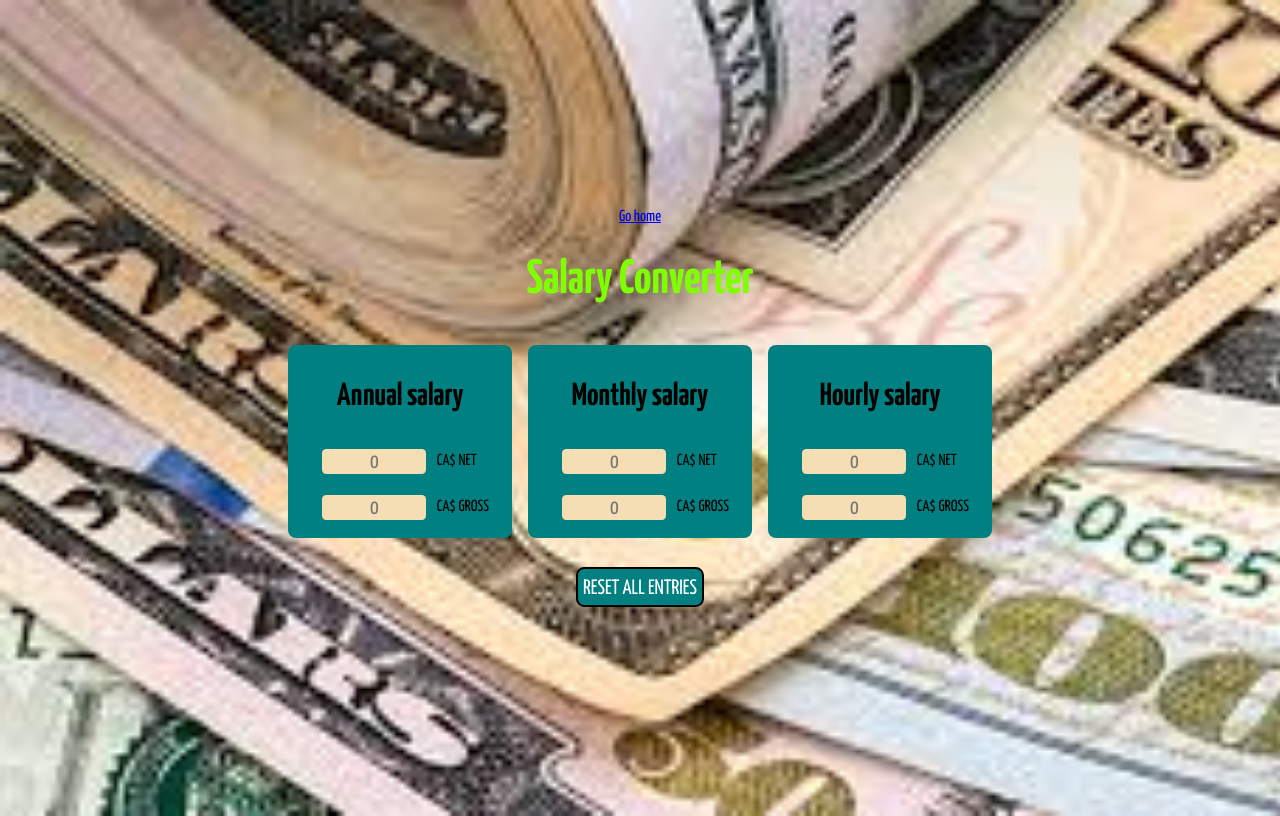
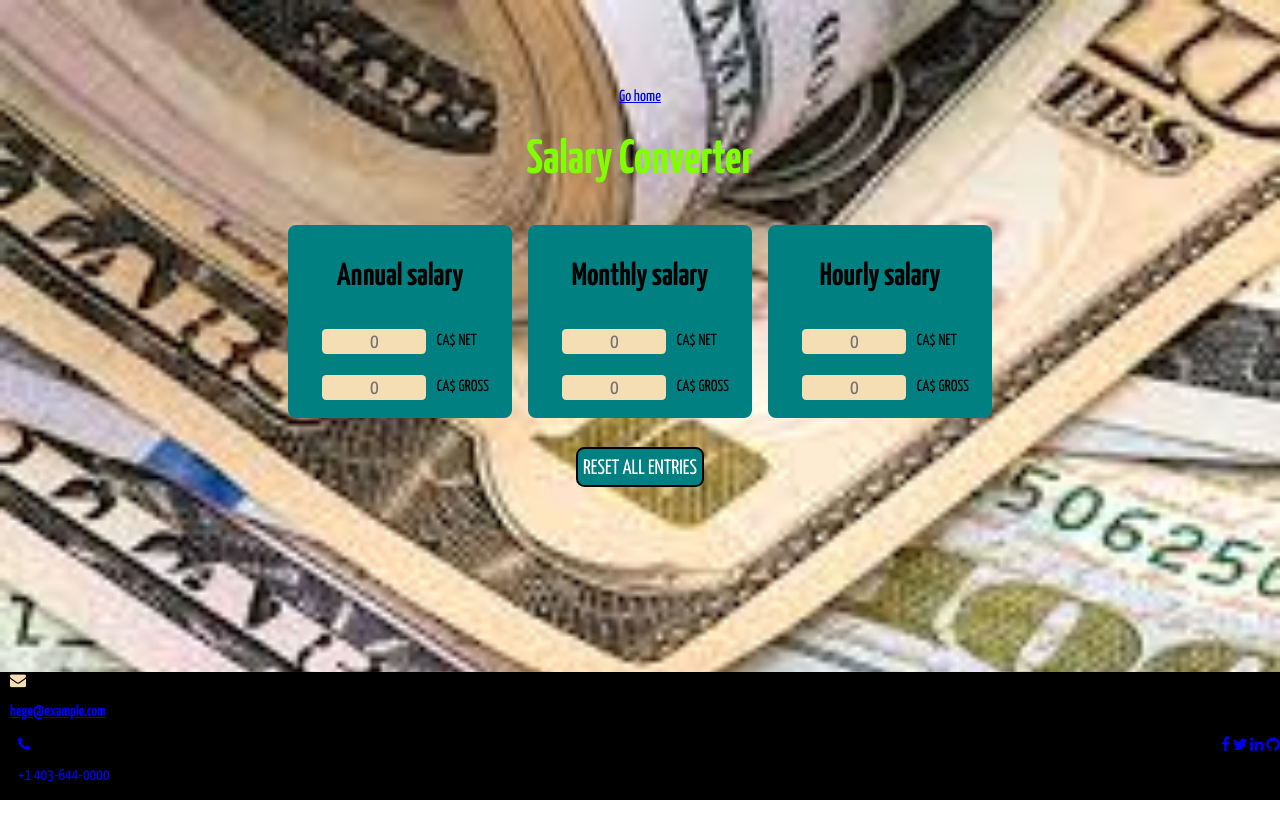
Before and after one commit to Umaira21/Project2, a plain HTML site: page Salary.html in a window 1280 px wide. Drawn offline with Linux system fonts and the light colour scheme.

Commit message:
add chanegs to salary.html and sales.html to project2

```diff
--- a/Salary.html
+++ b/Salary.html
@@ -1,17 +1,19 @@
 <head>
   <meta charset="utf-8">
   <link href="https://fonts.googleapis.com/css?family=Yanone+Kaffeesatz:400,700" rel="stylesheet">
+  <link rel="stylesheet" href="https://cdnjs.cloudflare.com/ajax/libs/font-awesome/4.7.0/css/font-awesome.min.css">
+
   <title>My salary</title>
   <meta name="viewport" content="width=device-width, initial-scale=1">
 
   <style>
     body{
-  border-box: border-box;
+
   font-family: 'Yanone Kaffeesatz', sans-serif;
   text-align: center;
   background-image: url(images/income.jpg);background-size: cover;
   color:black;
-  height: 100vh;
+  height: 70vh;
   display: flex;
   flex-direction: column;
   justify-content: center;
@@ -106,6 +108,28 @@ input:hover{
   }
 
 }
+.footer {
+   position: fixed;
+   left: 0;
+   bottom: 0;
+   width: 100%;
+   background-color:black;
+   color: white;
+   text-align: center;}
+   .footer{position: fixed;
+left: 0;
+bottom: 0;
+
+width: 100%;
+background-color:black;
+color: wheat;
+text-align: left;padding-left: 10px;}
+.footer-right {
+  float: right;padding-right: 10px;;
+  }
+  .footer-left{float: left;color:blue;padding-left: 8px}
+
+
   </style>
 
 </head>
@@ -163,6 +187,36 @@ input:hover{
   <div class="reset" onclick="reset()">RESET ALL ENTRIES</div>
 
   </div>
+  <footer>
+    <div class="footer">
+      <i class="fa fa-envelope"></i>
+     <p> <a href="mailto:hege@example.com"><b>hege@example.com</b></a></p>
+      <div class="footer-right">
+
+        <a href="#"><b><i class="fa fa-facebook"></b></i></a>
+
+        <a href="#"><i class="fa fa-twitter"></i></a>
+        <a href="#"><i class="fa fa-linkedin"></i></a>
+        <a href="#"><i class="fa fa-github"></i></a>
+
+      </div>
+      <div class="footer-left">
+        <i class="fa fa-phone"></i>
+        <p>+1 403-644-0000</p>
+
+      </div>
+
+
+
+    </div>
+    </footer>
+
+
+
+
+
+
+
 
   <script>
     var ratio = 22.2;
```
Also changed, not shown: sales.html (+50 -1 lines).
